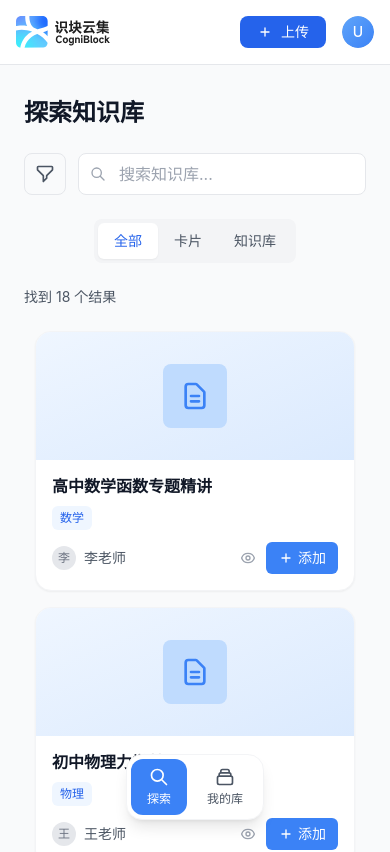
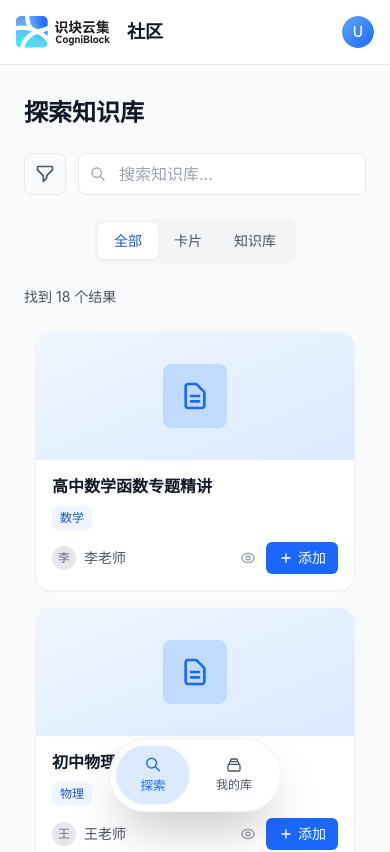
Before and after one commit to STCN1-Advx/CogniBlock-community, a Next.js app: page / in a window 390 px wide. Shown: the top 852 px of the page. Built offline with nearby package versions, Linux system fonts and the light colour scheme.

Commit message:
fix: 移动端导航栏样式喵

```diff
--- a/src/components/BottomNav.tsx
+++ b/src/components/BottomNav.tsx
@@ -7,18 +7,19 @@
 
 export default function BottomNav({ activeTab, setActiveTab }: BottomNavProps) {
   return (
-    <div className="md:hidden fixed bottom-6 left-1/2 transform -translate-x-1/2 bg-white rounded-2xl shadow-lg border border-gray-100 z-50">
-      <div className="flex gap-1 p-1">
+    <div className="md:hidden fixed bottom-8 left-1/2 transform -translate-x-1/2 z-50">
+      <div className="bg-white/90 backdrop-blur-md rounded-full shadow-2xl border border-gray-200/50 px-2 py-2">
+        <div className="flex gap-2">
           <button
             onClick={() => setActiveTab('explore')}
-          className={`flex flex-col items-center py-2 px-4 rounded-xl transition-all duration-200 ${
+            className={`flex flex-col items-center py-2.5 px-5 min-w-[70px] rounded-full transition-all duration-300 transform ${
               activeTab === 'explore'
-              ? 'text-white bg-blue-500'
-              : 'text-gray-600 hover:text-blue-600 hover:bg-blue-50'
+                ? 'text-primary-500 bg-primary-100 scale-105'
+                : 'text-gray-600 hover:text-primary-500 hover:bg-primary-50 hover:scale-105'
             }`}
           >
             <svg
-            className="w-5 h-5 mb-1"
+              className="w-4 h-4 mb-1"
               fill="none"
               stroke="currentColor"
               viewBox="0 0 24 24"
@@ -35,14 +36,14 @@
 
           <button
             onClick={() => setActiveTab('library')}
-          className={`flex flex-col items-center py-2 px-4 rounded-xl transition-all duration-200 ${
+            className={`flex flex-col items-center py-2.5 px-5 min-w-[70px] rounded-full transition-all duration-300 transform ${
               activeTab === 'library'
-              ? 'text-white bg-blue-500'
-              : 'text-gray-600 hover:text-blue-600 hover:bg-blue-50'
+                ? 'text-primary-500 bg-primary-100 scale-105'
+                : 'text-gray-600 hover:text-primary-500 hover:bg-primary-50 hover:scale-105'
             }`}
           >
             <svg
-            className="w-5 h-5 mb-1"
+              className="w-4 h-4 mb-1"
               fill="none"
               stroke="currentColor"
               viewBox="0 0 24 24"
@@ -58,5 +59,6 @@
           </button>
         </div>
       </div>
+    </div>
   );
 }
--- a/src/components/Navbar.tsx
+++ b/src/components/Navbar.tsx
@@ -1,4 +1,6 @@
 'use client';
+
+import { useState, useRef, useEffect } from 'react';
 
 interface NavbarProps {
   activeTab: string;
@@ -6,6 +8,22 @@
 }
 
 export default function Navbar({ activeTab, setActiveTab }: NavbarProps) {
+  const [isDropdownOpen, setIsDropdownOpen] = useState(false);
+  const dropdownRef = useRef<HTMLDivElement>(null);
+
+  // 点击外部关闭下拉菜单
+  useEffect(() => {
+    function handleClickOutside(event: MouseEvent) {
+      if (dropdownRef.current && !dropdownRef.current.contains(event.target as Node)) {
+        setIsDropdownOpen(false);
+      }
+    }
+
+    document.addEventListener('mousedown', handleClickOutside);
+    return () => {
+      document.removeEventListener('mousedown', handleClickOutside);
+    };
+  }, []);
   return (
     <nav className="bg-white border-b border-gray-200 sticky top-0 z-50">
       <div className="max-w-7xl mx-auto px-4 sm:px-6 lg:px-8">
@@ -19,6 +37,7 @@
                   alt="CogniBlock Logo"
                   className="h-8 w-auto"
                 />
+                <span className="ml-4 text-lg font-semibold text-gray-900">社区</span>
               </div>
             </div>
           </div>
@@ -30,8 +49,8 @@
                 onClick={() => setActiveTab('explore')}
                 className={`px-4 py-2 h-8 rounded-lg text-sm font-medium transition-colors duration-200 flex items-center ${
                   activeTab === 'explore'
-                    ? 'bg-blue-100 text-blue-700'
-                    : 'text-gray-600 hover:text-blue-600 hover:bg-blue-50'
+                    ? 'bg-primary-100 text-primary-700'
+                    : 'text-gray-600 hover:text-primary-600 hover:bg-primary-50'
                 }`}
               >
                 探索
@@ -40,8 +59,8 @@
                 onClick={() => setActiveTab('library')}
                 className={`px-4 py-2 h-8 rounded-lg text-sm font-medium transition-colors duration-200 flex items-center ${
                   activeTab === 'library'
-                    ? 'bg-blue-100 text-blue-700'
-                    : 'text-gray-600 hover:text-blue-600 hover:bg-blue-50'
+                    ? 'bg-primary-100 text-primary-700'
+                    : 'text-gray-600 hover:text-primary-600 hover:bg-primary-50'
                 }`}
               >
                 我的库
@@ -50,18 +69,21 @@
           </div>
 
           {/* 用户操作 */}
-          <div className="flex items-center space-x-4">
-            {/* 上传按钮 */}
-            <button className="inline-flex items-center px-4 py-2 h-8 border border-transparent text-sm font-medium rounded-lg text-white bg-blue-600 hover:bg-blue-700 focus:outline-none focus:ring-2 focus:ring-offset-2 focus:ring-blue-500 transition-colors duration-200">
+          <div className="flex items-center">
+            {/* 桌面端显示上传按钮 */}
+            <button className="hidden lg:inline-flex items-center px-4 py-2 h-8 border border-transparent text-sm font-medium rounded-lg text-white bg-primary-600 hover:bg-primary-700 focus:outline-none focus:ring-2 focus:ring-offset-2 focus:ring-primary-500 transition-colors duration-200 mr-4">
               <svg className="w-4 h-4 mr-2" fill="none" stroke="currentColor" viewBox="0 0 24 24">
                 <path strokeLinecap="round" strokeLinejoin="round" strokeWidth={2} d="M12 6v6m0 0v6m0-6h6m-6 0H6" />
               </svg>
               上传
             </button>
 
-            {/* 用户头像 */}
-            <div className="relative">
-              <button className="bg-gray-200 flex text-sm rounded-full focus:outline-none focus:ring-2 focus:ring-offset-2 focus:ring-blue-500 overflow-hidden">
+            {/* 用户头像和下拉菜单 */}
+            <div className="relative" ref={dropdownRef}>
+              <button
+                onClick={() => setIsDropdownOpen(!isDropdownOpen)}
+                className="bg-gray-200 flex text-sm rounded-full focus:outline-none focus:ring-2 focus:ring-offset-2 focus:ring-primary-500 overflow-hidden"
+              >
                 <span className="sr-only">打开用户菜单</span>
                 <div className="w-8 h-8 rounded-full flex items-center justify-center relative">
                   {/* 支持多种图片格式的用户头像 */}
@@ -79,11 +101,42 @@
                     }}
                   />
                   {/* 默认头像 fallback */}
-                  <div className="w-full h-full bg-gradient-to-br from-blue-400 to-blue-500 rounded-full flex items-center justify-center" style={{display: 'none'}}>
+                  <div className="w-full h-full bg-gradient-to-br from-primary-400 to-primary-500 rounded-full flex items-center justify-center" style={{display: 'none'}}>
                     <span className="text-white text-sm font-medium">U</span>
                   </div>
                 </div>
               </button>
+
+              {/* 下拉菜单 */}
+              {isDropdownOpen && (
+                <div className="absolute right-0 mt-2 w-48 bg-white rounded-md shadow-lg py-1 z-50 border border-gray-200">
+                  <button
+                    onClick={() => {
+                      setIsDropdownOpen(false);
+                      // 这里可以添加上传功能
+                    }}
+                    className="flex items-center w-full px-4 py-2 text-sm text-gray-700 hover:bg-gray-100 transition-colors duration-200"
+                  >
+                    <svg className="w-4 h-4 mr-3" fill="none" stroke="currentColor" viewBox="0 0 24 24">
+                      <path strokeLinecap="round" strokeLinejoin="round" strokeWidth={2} d="M12 6v6m0 0v6m0-6h6m-6 0H6" />
+                    </svg>
+                    上传
+                  </button>
+                  <button
+                    onClick={() => {
+                      setIsDropdownOpen(false);
+                      // 这里可以添加账号设置功能
+                    }}
+                    className="flex items-center w-full px-4 py-2 text-sm text-gray-700 hover:bg-gray-100 transition-colors duration-200"
+                  >
+                    <svg className="w-4 h-4 mr-3" fill="none" stroke="currentColor" viewBox="0 0 24 24">
+                      <path strokeLinecap="round" strokeLinejoin="round" strokeWidth={2} d="M10.325 4.317c.426-1.756 2.924-1.756 3.35 0a1.724 1.724 0 002.573 1.066c1.543-.94 3.31.826 2.37 2.37a1.724 1.724 0 001.065 2.572c1.756.426 1.756 2.924 0 3.35a1.724 1.724 0 00-1.066 2.573c.94 1.543-.826 3.31-2.37 2.37a1.724 1.724 0 00-2.572 1.065c-.426 1.756-2.924 1.756-3.35 0a1.724 1.724 0 00-2.573-1.066c-1.543.94-3.31-.826-2.37-2.37a1.724 1.724 0 00-1.065-2.572c-1.756-.426-1.756-2.924 0-3.35a1.724 1.724 0 001.066-2.573c-.94-1.543.826-3.31 2.37-2.37.996.608 2.296.07 2.572-1.065z" />
+                      <path strokeLinecap="round" strokeLinejoin="round" strokeWidth={2} d="M15 12a3 3 0 11-6 0 3 3 0 016 0z" />
+                    </svg>
+                    账号设置
+                  </button>
+                </div>
+              )}
             </div>
           </div>
         </div>
--- a/tailwind.config.js
+++ b/tailwind.config.js
@@ -6,7 +6,34 @@
     "./src/app/**/*.{js,ts,jsx,tsx,mdx}",
   ],
   theme: {
-    extend: {},
+    extend: {
+      colors: {
+        primary: {
+          50: '#eff6ff',
+          100: '#dbeafe',
+          200: '#bfdbfe',
+          300: '#93c5fd',
+          400: '#60a5fa',
+          500: '#1C68FF',
+          600: '#1956cc',
+          700: '#1e40af',
+          800: '#1e3a8a',
+          900: '#1e3a8a',
+        },
+        blue: {
+          50: '#eff6ff',
+          100: '#dbeafe',
+          200: '#bfdbfe',
+          300: '#93c5fd',
+          400: '#60a5fa',
+          500: '#1C68FF',
+          600: '#1956cc',
+          700: '#1e40af',
+          800: '#1e3a8a',
+          900: '#1e3a8a',
+        },
+      },
+    },
   },
   plugins: [require('@tailwindcss/typography')],
 }
```
Also changed, not shown: public/user-avatar.png (added). Lines whose indentation alone changed are shown as unchanged.
